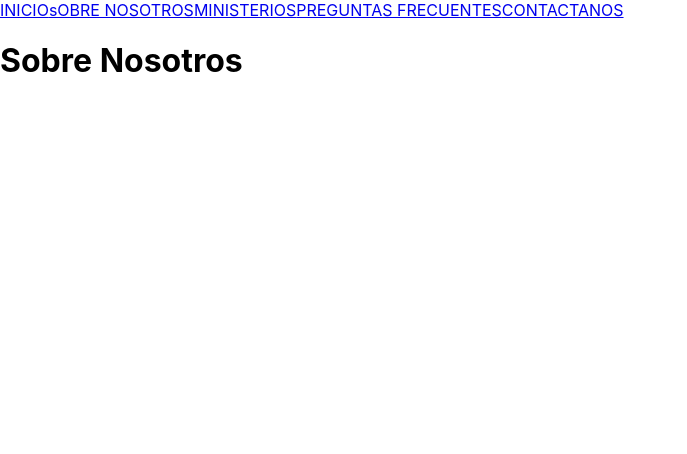
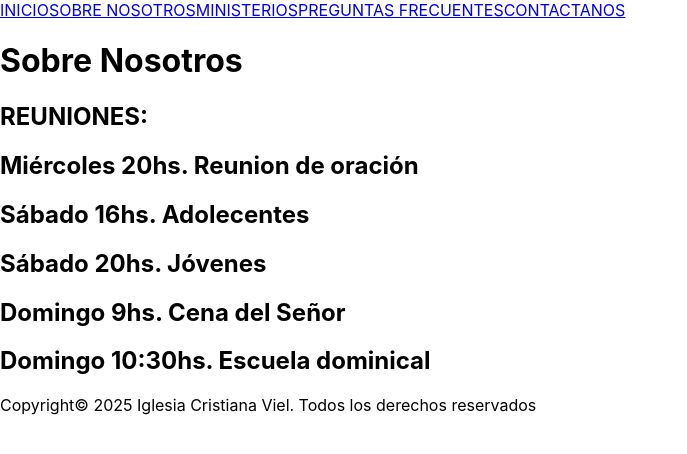
Before and after one commit to Taiel98/pagina-viel, a React (Create React App) app: page /SobreNosotros in a window 1280 px wide. Shown: the top 454 px of the page, without its empty margins (0-687 px from the left). Built offline with nearby package versions, Linux system fonts and the light colour scheme.

Commit message:
agregando algo de contenido

```diff
--- a/src/App.js
+++ b/src/App.js
@@ -1,11 +1,13 @@
 import Navbar from "./Components/Navbar";
 import { Outlet } from "react-router-dom";
+import Footer from "./Components/Footer";
 
 function App() {
   return (
     <div className="App">
       <Navbar/>
       <Outlet/>
+      <Footer/>
     </div>
   );
 }
--- /dev/null
+++ b/src/Components/Footer.js
@@ -0,0 +1,9 @@
+import React from "react";
+
+function Footer(){
+    return(
+        <p>Copyright© 2025 Iglesia Cristiana Viel. Todos los derechos reservados</p>
+    )
+}
+
+export default Footer;
--- a/src/Components/Navbar.js
+++ b/src/Components/Navbar.js
@@ -5,7 +5,7 @@ function Navbar(){
     return(
         <nav>
             <Link to="Inicio">INICIO</Link>
-            <Link to="SobreNosotros">sOBRE NOSOTROS</Link>
+            <Link to="SobreNosotros">SOBRE NOSOTROS</Link>
             <Link to="Ministerios">MINISTERIOS</Link>
             <Link to="PreguntasFrecuentes">PREGUNTAS FRECUENTES</Link>
             <Link to="Contactanos">CONTACTANOS</Link>
--- a/src/Routes/Inicio.js
+++ b/src/Routes/Inicio.js
@@ -2,7 +2,12 @@ import React from "react";
 
 function Inicio(){
     return(
+        <>
         <h1>Inicio</h1>
+        <h2>Iglesia Cristiana Evangélica Viel</h2>
+        <h2>Sirviendo al Señor desde 1927</h2>
+        <h2>Visítenos en Viel 2052, entre Av. Cobo y Zelarrayán, CABA</h2>
+        </>
     )
 }
 
--- a/src/Routes/SobreNosotros.js
+++ b/src/Routes/SobreNosotros.js
@@ -2,7 +2,15 @@ import React from "react";
 
 function SobreNosotros(){
     return(
+        <>
         <h1>Sobre Nosotros</h1>
+        <h2>REUNIONES:</h2>
+        <h2>Miércoles 20hs. Reunion de oración</h2>
+        <h2>Sábado 16hs. Adolecentes</h2>
+        <h2>Sábado 20hs. Jóvenes</h2>
+        <h2>Domingo 9hs. Cena del Señor</h2>
+        <h2>Domingo 10:30hs. Escuela dominical</h2>
+        </>
     )
 }
 
```
